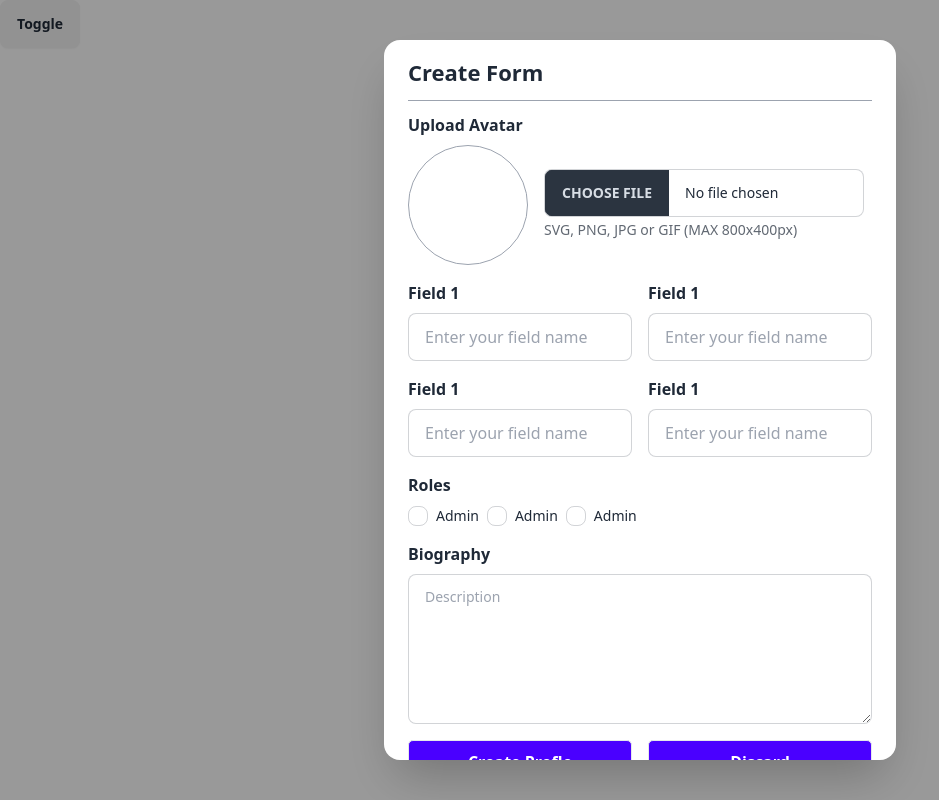
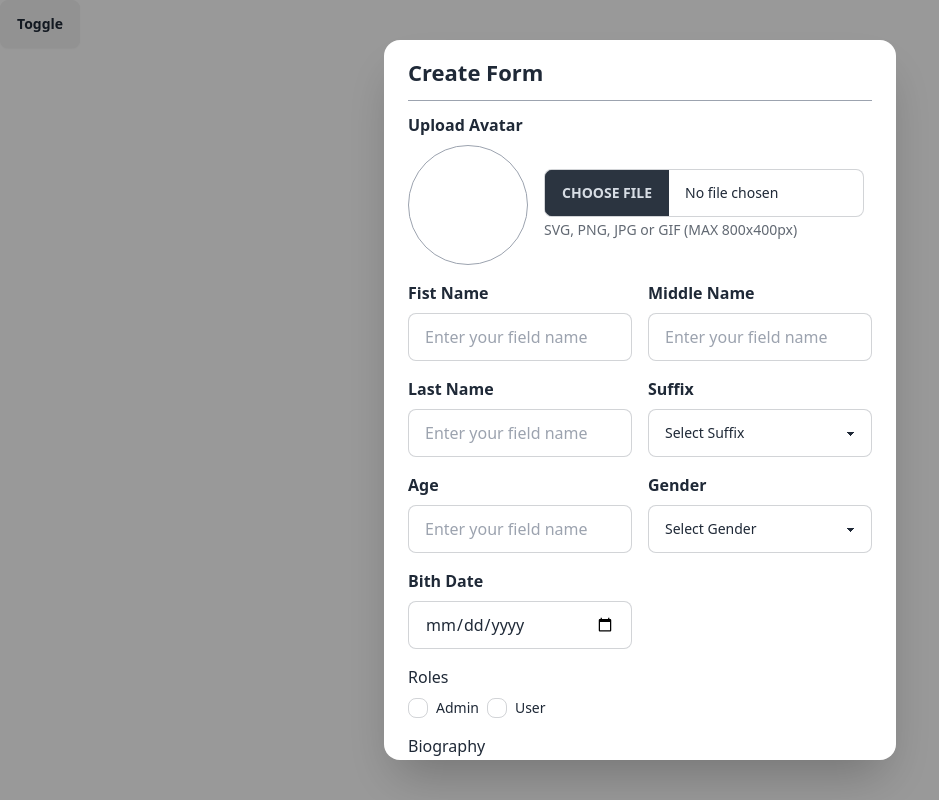
Before and after one commit to Criztiandev/Component-Library, a plain HTML site: page Modals/Update/Profile_Modal_v1.html in a window 1280 px wide. Shown: the whole page, without its empty margins (0-939 px from the left). Drawn offline with nearby package versions, Linux system fonts and the light colour scheme.

Commit message:
Fixed approprieate field and added select component

```diff
--- a/Modals/Update/Profile_Modal_v1.html
+++ b/Modals/Update/Profile_Modal_v1.html
@@ -42,87 +42,108 @@
             </div>
           </label>
 
+          <!-- Inputs -->
           <div class="grid grid-cols-2 gap-4">
-            <!-- Input -->
-            <label for="field-1" class="flex flex-col gap-2">
-              <span class="text-base font-semibold">Field 1</span>
+            <label for="firstName" class="flex flex-col gap-2">
+              <span class="text-base font-semibold">Fist Name</span>
               <input
                 type="text"
-                id="field-1"
-                name="field-1"
+                id="firstName"
+                name="firstName"
+                placeholder="Enter your field name"
+                class="input input-bordered"
+                required />
+            </label>
+
+            <label for="middleName" class="flex flex-col gap-2">
+              <span class="text-base font-semibold">Middle Name</span>
+              <input
+                type="text"
+                id="middleName"
+                name="middleName"
                 placeholder="Enter your field name"
                 class="input input-bordered" />
             </label>
 
-            <!-- Input -->
-            <label for="field-2" class="flex flex-col gap-2">
-              <span class="text-base font-semibold">Field 1</span>
+            <label for="lastName" class="flex flex-col gap-2">
+              <span class="text-base font-semibold">Last Name</span>
               <input
                 type="text"
-                id="field-2"
-                name="field-2"
+                id="lastName"
+                name="lastName"
+                placeholder="Enter your field name"
+                class="input input-bordered"
+                required />
+            </label>
+
+            <label for="suffix" class="flex flex-col gap-2">
+              <span class="text-base font-semibold">Suffix</span>
+              <select class="select select-bordered" name="suffix" id="suffix">
+                <option value="">Select Suffix</option>
+                <option value="Jr">Jr.</option>
+                <option value="Sr">Sr.</option>
+                <option value="III">III</option>
+              </select>
+            </label>
+
+            <label for="field-1" class="flex flex-col gap-2">
+              <span class="text-base font-semibold">Age</span>
+              <input
+                type="number"
+                id="age"
+                name="age"
                 placeholder="Enter your field name"
                 class="input input-bordered" />
             </label>
 
-            <!-- Input -->
-            <label for="field-3" class="flex flex-col gap-2">
-              <span class="text-base font-semibold">Field 1</span>
-              <input
-                type="text"
-                id="field-3"
-                name="field-3"
-                placeholder="Enter your field name"
-                class="input input-bordered" />
+            <label for="suffix" class="flex flex-col gap-2">
+              <span class="text-base font-semibold">Gender</span>
+              <select class="select select-bordered" name="gender" id="gender">
+                <option value="">Select Gender</option>
+                <option value="male">Male</option>
+                <option value="female">Female</option>
+                <option value="Other">Others</option>
+              </select>
             </label>
 
-            <!-- Input -->
-            <label for="field-4" class="flex flex-col gap-2">
-              <span class="text-base font-semibold">Field 1</span>
+            <label for="field-1" class="flex flex-col gap-2">
+              <span class="text-base font-semibold">Bith Date</span>
               <input
-                type="text"
-                id="field-4"
-                name="field-4"
+                type="date"
+                id="bod"
+                name="bod"
                 placeholder="Enter your field name"
                 class="input input-bordered" />
             </label>
           </div>
 
+          <!-- Roles -->
           <div class="flex flex-col gap-2">
-            <span class="text-base font-semibold">Roles</span>
+            <span class="">Roles</span>
             <div class="flex gap-2">
-              <label for="name" class="flex gap-2 items-center">
+              <label for="admin" class="flex gap-2 items-center">
                 <input
                   type="checkbox"
-                  id="name"
-                  name="name"
+                  id="admin"
+                  name="admin"
                   class="checkbox checkbox-sm" />
                 <span class="text-[14px]">Admin</span>
               </label>
 
-              <label for="name" class="flex gap-2 items-center">
+              <label for="user" class="flex gap-2 items-center">
                 <input
                   type="checkbox"
-                  id="name"
-                  name="name"
+                  id="user"
+                  name="user"
                   class="checkbox checkbox-sm" />
-                <span class="text-[14px]">Admin</span>
-              </label>
-
-              <label for="name" class="flex gap-2 items-center">
-                <input
-                  type="checkbox"
-                  id="name"
-                  name="name"
-                  class="checkbox checkbox-sm" />
-                <span class="text-[14px]">Admin</span>
+                <span class="text-[14px]">User</span>
               </label>
             </div>
           </div>
 
           <!-- Description -->
           <label class="flex flex-col gap-2">
-            <span class="font-semibold">Biography</span>
+            <span>Biography</span>
             <textarea
               class="textarea textarea-bordered h-[150px]"
               placeholder="Description"></textarea>
```
Also changed, not shown: Modals/Update/Profile_Modal_v2.html (+65 -36 lines), components/Select.html (added, +9 -0 lines), index.html (+66 -110 lines).
